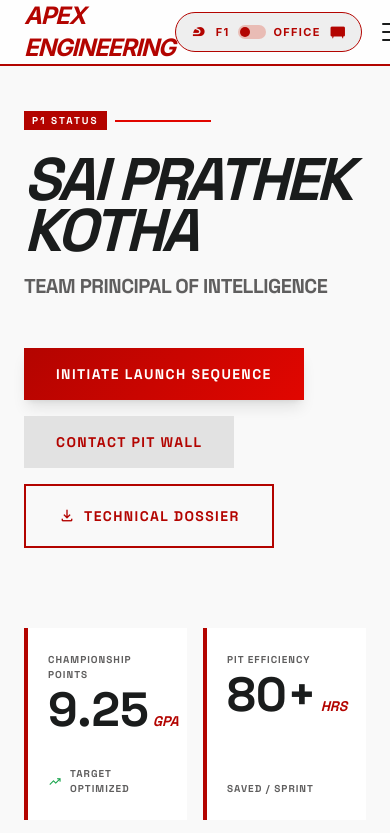
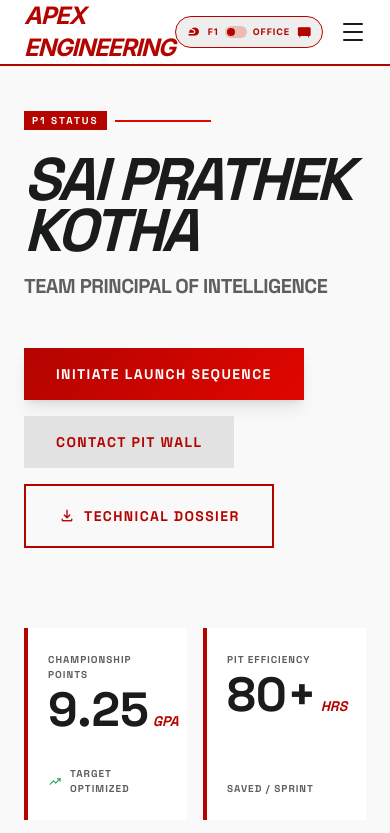
Before and after one commit to SaiPrathek/portfolio-website, a website: page index.html in a window 390 px wide. Shown: the top 833 px of the page. Drawn offline with nearby package versions, Linux system fonts and the light colour scheme.

Commit message:
Shrink theme toggle button for mobile viewports

```diff
--- a/css/styles.css
+++ b/css/styles.css
@@ -1609,6 +1609,38 @@ body.theme-office #projects .group:hover {
    ============================================ */
 
 @media (max-width: 640px) {
+  .theme-toggle-btn {
+    height: 32px;
+    padding: 0 10px;
+    gap: 6px;
+    border-width: 1px;
+  }
+
+  .theme-toggle-btn .material-symbols-outlined {
+    font-size: 16px !important;
+  }
+
+  .toggle-label {
+    font-size: 9px;
+    letter-spacing: 0.1em;
+  }
+
+  .toggle-switch-track {
+    width: 22px;
+    height: 12px;
+  }
+
+  .toggle-switch-thumb {
+    width: 8px;
+    height: 8px;
+    top: 2px;
+    left: 2px;
+  }
+
+  body.theme-office .toggle-switch-thumb {
+    transform: translateX(10px);
+  }
+
   .stat-card-f1,
   .stat-card-office {
     padding: 12px 16px;
```
